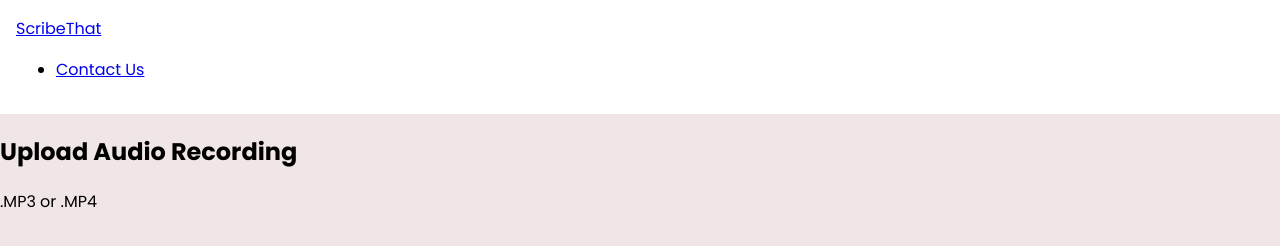
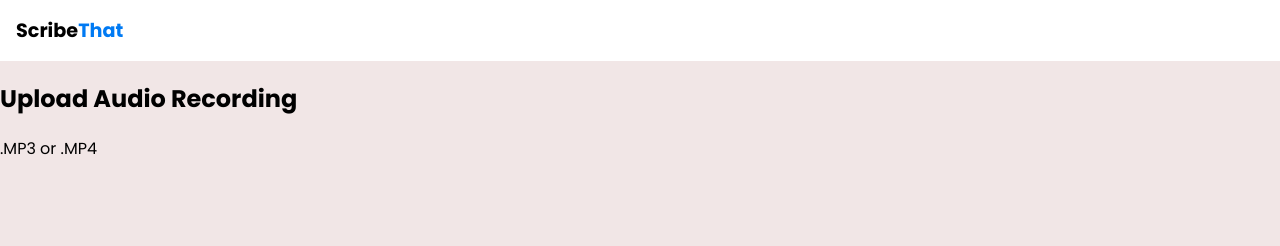
Before and after one commit to LegendOfCornwall/BCHacks, a plain HTML site: page index.html in a window 1280 px wide. Drawn offline with Linux system fonts and the light colour scheme.

Commit message:
Minor Changes

```diff
--- a/css/main.scss
+++ b/css/main.scss
@@ -1,4 +1,8 @@
 @import url('https://fonts.googleapis.com/css2?family=Poppins:wght@400;700&display=swap');
+
+:root {
+    --primary-color: #007AF3;
+}
 
 body {
     background: #f1e6e6;
@@ -9,4 +13,25 @@ body {
 .navbar {
     background:white;
     padding: 1em;
+
+    .logo {
+        text-decoration: none;
+        font-weight: bold;
+        color: black;
+        font-size: 1.2em;
+
+        span {
+            color: var(--primary-color);
+        }
+    }
+    nav {
+        display: none;
+    }
+
+    .container {
+        display: flex;
+        place-content: space-between;
+    }
+
+
 }
--- a/index.html
+++ b/index.html
@@ -10,7 +10,7 @@
 <body>
     <div class="navbar">
         <div class="container">
-            <a href="#">Scribe<span>That</span></a>
+            <a class="logo" href="#">Scribe<span>That</span></a>
 
             <nav>
                 <ul class="primary-nav">
```
Also changed, not shown: css/main.css, 1 other file.
